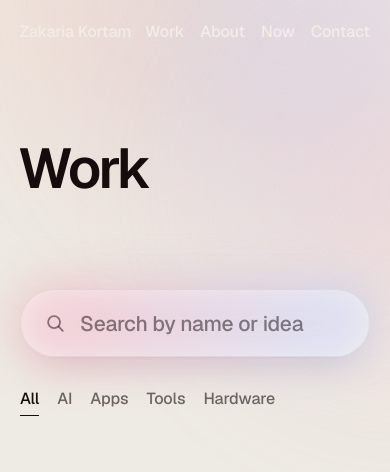
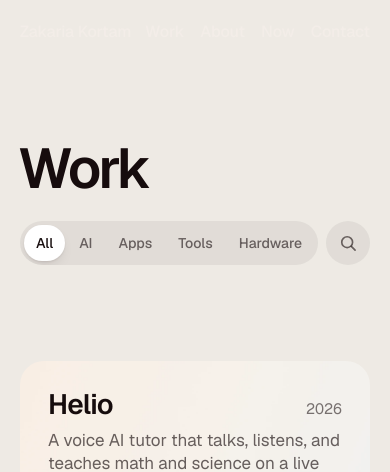
Before and after one commit to zkortam/zakariakortam, a Next.js app: page /portfolio in a window 390 px wide. Shown: the top 472 px of the page. Built offline with nearby package versions, Linux system fonts and the light colour scheme.

Commit message:
Work page: title with a segmented category control and a search that opens from its icon; plain paper. Phone fixes; drop filler row on About
Co-Authored-By: Claude Opus 5.5 <noreply@anthropic.com>

```diff
--- a/src/app/globals.css
+++ b/src/app/globals.css
@@ -720,44 +720,24 @@ html:not(.js) .nav-menu-btn { display: none; }
 .bow { padding-top: var(--row); }
 
 /* ---------- Work index: search and categories ---------- */
-.wi-search { position: relative; isolation: isolate; display: flex; align-items: center; gap: 14px; height: 68px; padding: 0 24px; border-radius: 999px;
-  background: rgba(255, 255, 255, .62); box-shadow: inset 0 0 0 1px rgba(22, 12, 13, .07), 0 1px 2px rgba(22, 12, 13, .04), 0 18px 40px -22px rgba(120, 40, 50, .28);
-  -webkit-backdrop-filter: blur(20px) saturate(1.3); backdrop-filter: blur(20px) saturate(1.3); transition: box-shadow 300ms var(--e-std), background-color 300ms var(--e-std); }
-@media (min-width: 1024px) { .wi-search { height: 76px; padding: 0 28px; } }
-/* A soft hue that breathes around the field and wakes when you type in it. */
-.wi-search::before { content: ""; position: absolute; inset: -10px; z-index: -1; border-radius: inherit; filter: blur(22px); opacity: .45;
-  background: linear-gradient(100deg, #F2B6A8, #E7A3B8 35%, #B9C6F2 65%, #F5CFA0); background-size: 220% 100%; animation: wiHue 14s ease-in-out infinite alternate; transition: opacity 400ms var(--e-std); }
-.wi-search:focus-within { background: rgba(255, 255, 255, .8); }
-.wi-search:focus-within::before { opacity: .9; }
-@keyframes wiHue { to { background-position: 100% 0; } }
-.wi-input:focus-visible { outline: none; }
-.wi-glass { width: 22px; height: 22px; flex: none; color: var(--ink-50); }
-.wi-input { flex: 1; min-width: 0; height: 100%; background: transparent; border: 0; outline: 0; color: var(--ink); }
-.wi-input::placeholder { color: var(--ink-50); }
-.wi-input::-webkit-search-cancel-button { display: none; }
-.wi-clear { display: inline-grid; place-items: center; width: 36px; height: 36px; margin-right: -8px; border-radius: 999px; color: var(--ink-60); }
-/* The page's light: three pale washes drifting slowly behind the heading. */
-.work-head { position: relative; overflow: clip; }
-.wh-light { position: absolute; left: 0; right: 0; top: 0; height: 900px; pointer-events: none; }
-.wh-light i { position: absolute; width: 60vmax; height: 60vmax; border-radius: 50%; filter: blur(60px); opacity: .5; }
-.wh-light i:nth-child(1) { left: -12vmax; top: -30vmax; background: radial-gradient(closest-side, #F4C3B0, transparent); animation: whA 28s ease-in-out infinite alternate; }
-.wh-light i:nth-child(2) { right: -18vmax; top: -26vmax; background: radial-gradient(closest-side, #C9D3F5, transparent); animation: whB 34s ease-in-out infinite alternate; }
-.wh-light i:nth-child(3) { left: 30%; top: -10vmax; opacity: .32; background: radial-gradient(closest-side, #EDB3C2, transparent); animation: whA 40s ease-in-out -14s infinite alternate-reverse; }
-@keyframes whA { to { transform: translate(8vmax, 5vmax) scale(1.1); } }
-@keyframes whB { to { transform: translate(-7vmax, 6vmax) scale(.92); } }
-.wh-light::after { content: ""; position: absolute; left: 0; right: 0; bottom: 0; height: 40%; background: linear-gradient(transparent, var(--paper)); }
-@media (prefers-reduced-motion: reduce) { .wh-light i, .wi-search::before { animation: none; } }
-html[data-quality="low"] .wh-light i, html[data-quality="low"] .wi-search::before { animation: none; }
-html[data-quality="low"] .wi-search { -webkit-backdrop-filter: none; backdrop-filter: none; background: #F7F4F0; }
-.wi-cats { display: flex; flex-wrap: nowrap; gap: 0 18px; align-items: center; align-self: center; overflow-x: auto; scrollbar-width: none; margin-inline: calc(-1 * var(--m)); padding-inline: var(--m); mask-image: linear-gradient(90deg, transparent 0, #000 var(--m), #000 calc(100% - var(--m)), transparent 100%); }
-.wi-cats::-webkit-scrollbar { display: none; }
-.wi-cat { white-space: nowrap; flex: none; }
-@media (min-width: 768px) { .wi-cats { flex-wrap: wrap; overflow: visible; margin-inline: 0; padding-inline: 0; mask-image: none; gap: 0 16px; } }
-.wi-cat { display: inline-flex; align-items: baseline; gap: 6px; padding: 10px 0; color: var(--ink-60); transition: color 200ms var(--e-std); position: relative; }
-.wi-cat span { font-size: 12px; color: var(--ink-50); }
-.wi-cat.on { color: var(--ink); }
-.wi-cat.on::after { content: ''; position: absolute; left: 0; right: 0; bottom: 4px; height: 1.5px; background: currentColor; }
-@media (hover: hover) { .wi-cat:hover { color: var(--ink); } }
+/* Work page header: the title, then a segmented control for categories and a search that opens from its icon. */
+.work-bar { align-items: end; }
+.wb-tools { display: flex; align-items: center; gap: 8px; margin-top: 28px; min-width: 0; }
+@media (min-width: 768px) { .wb-tools { justify-content: flex-end; margin-top: 0; padding-bottom: 10px; } }
+.seg { display: inline-flex; flex: 0 1 auto; min-width: 0; gap: 2px; padding: 4px; border-radius: 999px; background: rgba(22, 12, 13, .06); overflow-x: auto; scrollbar-width: none; }
+.seg::-webkit-scrollbar { display: none; }
+.seg button { flex: none; height: 36px; padding: 0 16px; border-radius: 999px; font-size: 15px; font-weight: 500; color: var(--ink-60); white-space: nowrap; transition: background-color 250ms var(--e-std), color 250ms var(--e-std), box-shadow 250ms var(--e-std); }
+@media (hover: hover) { .seg button:not(.on):hover { color: var(--ink); } }
+.seg button.on { background: #fff; color: var(--ink); box-shadow: 0 1px 2px rgba(22, 12, 13, .08), 0 6px 14px -6px rgba(22, 12, 13, .18); }
+.seg button:focus-visible, .wb-icon:focus-visible { outline: 2px solid var(--ink); outline-offset: 2px; }
+.wb-search { display: flex; flex: none; align-items: center; width: 44px; height: 44px; border-radius: 999px; background: rgba(22, 12, 13, .06); overflow: hidden; transition: width 450ms var(--e-expo), background-color 250ms var(--e-std), box-shadow 250ms var(--e-std); }
+.wb-search.open { width: min(300px, 62vw); background: #fff; box-shadow: 0 1px 2px rgba(22, 12, 13, .08), 0 6px 14px -6px rgba(22, 12, 13, .18); }
+.wb-icon { display: grid; place-items: center; flex: none; width: 44px; height: 44px; border-radius: 999px; color: var(--ink-60); }
+.wb-search input { flex: 1; min-width: 0; height: 100%; border: 0; outline: 0; background: transparent; color: var(--ink); font-size: 16px; }
+.wb-search input::placeholder { color: var(--ink-50); }
+.wb-search input::-webkit-search-cancel-button { display: none; }
+@media (max-width: 767px) { .wb-search.open { flex: 1 1 auto; width: auto; } .wb-search.open ~ * { display: none; } .wb-tools:has(.wb-search.open) .seg { display: none; } }
+
 .wi-reset { text-decoration: underline; text-underline-offset: .2em; }
 .contact-inq { margin-top: clamp(64px, 9vw, 128px); row-gap: 8px; }
 /* ==========================================================================
@@ -1177,7 +1157,7 @@ html.swipe-nav { touch-action: pan-y pinch-zoom; }
 a, button, [role="button"], input, label { touch-action: manipulation; -webkit-tap-highlight-color: transparent; }
 a, button { transition-property: color, background-color, border-color, opacity, transform; }
 @media (hover: none) {
-  .pill:active, .asst-send:active, .asst-icon-btn:active, .wi-cat:active, .hx-toggle:active { transform: scale(.96); transition: transform 90ms var(--e-std); }
+  .pill:active, .asst-send:active, .asst-icon-btn:active, .hx-toggle:active { transform: scale(.96); transition: transform 90ms var(--e-std); }
   .u-group:active, .flink:active, .tile:active { opacity: .72; transition: opacity 90ms linear; }
 }
 
@@ -1397,3 +1377,9 @@ a, button { transition-property: color, background-color, border-color, opacity,
 .prose pre code { padding: 0; background: none; font-size: inherit; }
 .prose img { display: block; width: 100%; height: auto; border-radius: 20px; }
 .prose hr { border: 0; height: 1px; background: rgba(22, 12, 13, .12); margin: 2.4em 0; }
+@media (max-width: 767px) {
+  .wb-tools { width: 100%; }
+  .seg { flex: 1 1 auto; }
+  .seg button { flex: 1 1 auto; padding: 0 8px; font-size: 14px; }
+}
+@media (max-width: 767px) { .hx::before { inset: -40px 0; } }
--- a/src/app/portfolio/page.tsx
+++ b/src/app/portfolio/page.tsx
@@ -15,18 +15,7 @@ export default function WorkPage() {
   return (
     <>
       <main id="main" tabIndex={-1}>
-        <section className="paper work-head pt-page pb-sec" data-tone="light">
-          <div className="wh-light" aria-hidden="true">
-            <i />
-            <i />
-            <i />
-          </div>
-          <div className="grid-main relative">
-            <h1 className="oc col-span-4 text-display md:col-span-6" data-rise="">
-              Work
-            </h1>
-          </div>
-
+        <section className="paper pt-page pb-sec" data-tone="light">
           <WorkIndex />
         </section>
       </main>
--- a/src/components/WorkIndex.tsx
+++ b/src/components/WorkIndex.tsx
@@ -43,6 +43,8 @@ function keywordScore(p: Project, terms: string[]) {
 
 export function WorkIndex() {
   const [q, setQ] = useState('')
+  const [open, setOpen] = useState(false)
+  const input = useRef<HTMLInputElement>(null)
   const [cat, setCat] = useState<Category | 'All'>('All')
   const [semantic, setSemantic] = useState<Record<string, number> | null>(null)
   const results = useRef<HTMLDivElement>(null)
@@ -116,38 +118,57 @@ export function WorkIndex() {
 
   return (
     <>
-      <div className="grid-main mt-sec">
-        <div className="wi-search col-span-4 md:col-span-6" data-reveal="">
-          <Icon name="search" className="wi-glass" />
+      <div className="grid-main work-bar">
+        <h1 className="oc col-span-4 text-display md:col-span-4" data-rise="">
+          Work
+        </h1>
+        <div className="wb-tools col-span-4 md:col-span-8 md:col-start-5" data-reveal="">
+          <div className="seg" role="group" aria-label="Filter by category">
+            {FILTERS.map(([label, c]) => (
+              <button key={label} type="button" aria-pressed={cat === c} onClick={() => setCat(c)} className={cat === c ? 'on' : ''}>
+                {label}
+              </button>
+            ))}
+          </div>
+          <div className={`wb-search ${open || q ? 'open' : ''}`}>
+            <button
+              type="button"
+              className="wb-icon"
+              aria-label="Search projects"
+              aria-expanded={open || !!q}
+              onClick={() => {
+                setOpen(true)
+                requestAnimationFrame(() => input.current?.focus())
+              }}
+            >
+              <Icon name="search" size={20} />
+            </button>
             <input
+              ref={input}
               type="search"
               value={q}
               onChange={(e) => setQ(e.target.value)}
+              onBlur={() => !q && setOpen(false)}
+              onKeyDown={(e) => {
+                if (e.key === 'Escape') {
+                  setQ('')
+                  setOpen(false)
+                  input.current?.blur()
+                }
+              }}
               placeholder="Search by name or idea"
               aria-label="Search projects"
-            className="wi-input text-read"
+              tabIndex={open || q ? 0 : -1}
               enterKeyHint="search"
               autoComplete="off"
               spellCheck={false}
             />
             {q && (
-            <button type="button" className="wi-clear text-body" onClick={() => setQ('')} aria-label="Clear search">
+              <button type="button" className="wb-icon" onClick={() => setQ('')} aria-label="Clear search">
                 <Icon name="close" size={18} />
               </button>
             )}
           </div>
-        <div className="wi-cats col-span-4 mt-[20px] md:col-span-6 md:col-start-7 md:mt-0" role="group" aria-label="Filter by category" data-reveal="">
-          {FILTERS.map(([label, c]) => (
-            <button
-              key={label}
-              type="button"
-              aria-pressed={cat === c}
-              onClick={() => setCat(c)}
-              className={`wi-cat text-body ${cat === c ? 'on' : ''}`}
-            >
-              {label}
-            </button>
-          ))}
         </div>
       </div>
 
--- a/src/lib/site.ts
+++ b/src/lib/site.ts
@@ -44,7 +44,6 @@ export const COPY = {
     { label: 'Building', value: 'End to end: TypeScript, React, Next.js, Rust, Python, Postgres, and native apps for iOS, Android, and desktop.' },
     { label: 'AI', value: 'Claude Code, Codex, and agents in my daily loop. Agents, MCP, retrieval, evals, and voice in what I ship.' },
     { label: 'Cloud', value: 'Vercel, Supabase, Cloudflare, Azure, AWS, Docker, Kubernetes.' },
-    { label: 'Shipping', value: 'Small releases, real tests, fast fixes.' },
   ],
   education: [
     { label: 'UC San Diego', value: 'B.S. Electrical Engineering, 2026' },
```
Lines whose indentation alone changed are shown as unchanged.
